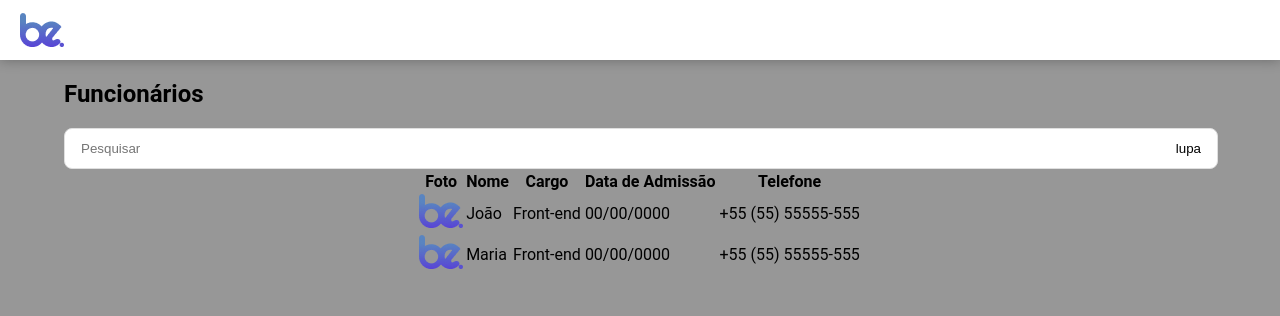
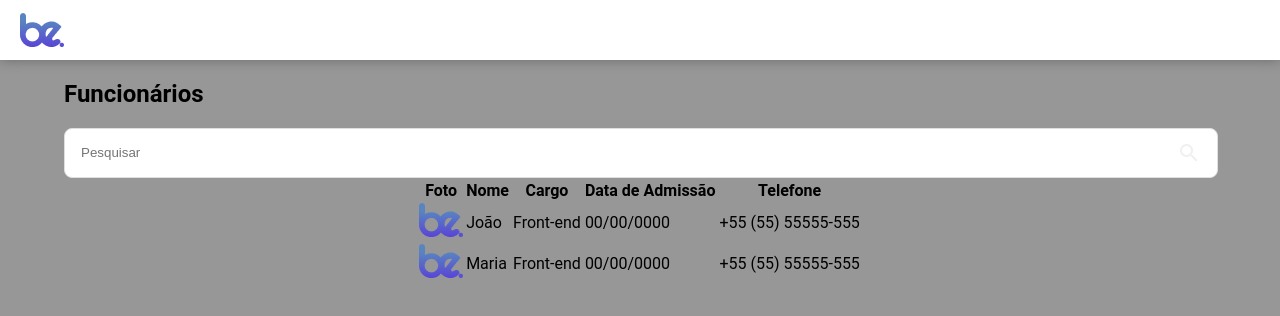
Before and after one commit to samueldeotti/bemobile-frontend-test, a React (Vite) app: page / in a window 1280 px wide. Shown: the top 316 px of the page. Built offline with nearby package versions, Linux system fonts and the light colour scheme.

Commit message:
adding state and search img to input

```diff
--- a/src/App.tsx
+++ b/src/App.tsx
@@ -1,5 +1,10 @@
+/* eslint-disable jsx-a11y/control-has-associated-label */
+import { useState } from 'react';
+
 /* eslint-disable react/jsx-max-depth */
 function App() {
+  const [filterEmployees, setFilterEmployees] = useState('');
+
   return (
     <div id="content">
       <header
@@ -47,14 +52,18 @@ function App() {
                 // talvez mudar pra outline aqui
                 border: '1px solid #DFDFDF',
                 display: 'flex',
+                alignItems: 'center',
                 justifyContent: 'space-between' } }
             >
 
+              {/* AINDA FALTA FAZER A FUNCIONALIDADE DO ESTADO */}
               <input
                 type="text"
                 placeholder="Pesquisar"
+                value={ filterEmployees }
+                onChange={ (e) => setFilterEmployees(e.target.value) }
                 style={ {
-                  color: '#DFDFDF',
+                  color: '#a3a3a3',
                   padding: '12px 16px',
                   border: '0 none',
                   borderRadius: '8px 0 0 8px',
@@ -64,15 +73,18 @@ function App() {
                 } }
               />
               <button
+                type="submit"
                 style={ { padding: '12px 16px',
                   border: '0 none',
                   borderRadius: '0 8px 8px 0',
                   backgroundColor: 'transparent',
                   outline: 'none',
                   cursor: 'pointer',
+                  margin: 'auto',
+                  display: 'flex',
                 } }
               >
-                lupa
+                <img src="/search.png" alt="search icon" />
               </button>
 
             </div>
```
Also changed, not shown: public/search.png (added).
